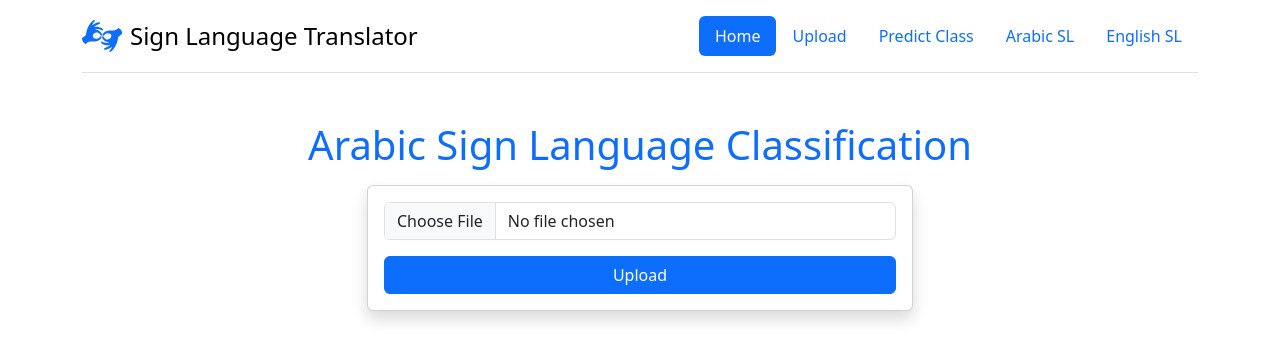
After one commit to g-magdy/sign-language-translator, a Flask app: page /arabic in a window 1280 px wide. The commit adds this page. Shown: the top 361 px of the page. Run offline with Flask 3, Linux system fonts and the light colour scheme; parts of the project's set-up code (start-up, migrations or seed data) failed here and were passed over.

Commit message:
fix: solve naming bug

```diff
--- a/app.py
+++ b/app.py
@@ -8,9 +8,13 @@ import numpy as np
 from tensorflow.keras.models import load_model
 
 vgg19_model = load_model('./models/testvgg_19.h5')
-arsl_model = load_model('./models/arsl_model_2.h5')
-arsl_model = load_model('./models/asl_model_2.h5')
-arabic_onehot_encoder = joblib.load("./models/arabic_onehot_encoder.pkl")
+
+arabic_model = load_model('./models/arabic_model.h5')
+arabic_onehot_encoder = joblib.load("./models/arabic_encoder.pkl")
+
+
+english_model = load_model('./models/english_model.h5')
+english_onehot_encoder = joblib.load("./models/english_encoder.pkl")
 
 def get_label(code):
     labels = {
@@ -115,10 +119,10 @@ def classify_img():
 
             return render_template("classify.html", show_result=True, predicted_class=predicted_class)
 
-@app.route("/arsl", methods=['GET', 'POST'])
-def arsl_classification():
+@app.route("/arabic", methods=['GET', 'POST'])
+def arabic_classification():
     if request.method == "GET":
-        return render_template("arsl_classification.html", show_result=False)
+        return render_template("arabic_classification.html", show_result=False)
     else:
 
         if 'file' not in request.files:
@@ -143,18 +147,72 @@ def arsl_classification():
 
             image_rgb = cv2.cvtColor(edges, cv2.COLOR_GRAY2RGB)
 
+            # let me overwrite the already upoaded image
+            edges_img_path = os.path.join(app.config['UPLOAD_FOLDER'], filename)
+            cv2.imwrite(filename=edges_img_path, img=edges)
+            # end test
+
             image_batch = np.expand_dims(image_rgb, axis=0)
 
-            prediction = arsl_model.predict(image_batch)
+            prediction = arabic_model.predict(image_batch)
             predicted_class_index = np.argmax(prediction, axis=1)  # Get the index of the class with the highest probability
+
 
             predicted_class_one_hot = np.zeros((predicted_class_index.size, arabic_onehot_encoder.categories_[0].size))
             predicted_class_one_hot[np.arange(predicted_class_index.size), predicted_class_index] = 1
-            predicted_class_label = arabic_onehot_encoder.inverse_transform(predicted_class_one_hot)
+            predicted_class_label = arabic_onehot_encoder.inverse_transform(predicted_class_one_hot)[0][0]
 
-            print(arabic_onehot_encoder.categories_)
 
-            return render_template("arsl_classification.html", show_result = True, predicted_class=predicted_class_label)
+            return render_template("arabic_classification.html", show_result = True, predicted_class=predicted_class_label, edges_image=filename)
+
+
+@app.route("/english", methods=['GET', 'POST'])
+def english_classification():
+    if request.method == "GET":
+        return render_template("english_classification.html", show_result=False)
+    else:
+
+        if 'file' not in request.files:
+            return "No file was uploaded"
+
+        file = request.files['file']
+
+        if file.filename == "":
+            return "No file was selected"
+
+        if file and file_is_allowed(file.filename):
+            filename = secure_filename(file.filename)
+            filepath = os.path.join(app.config['UPLOAD_FOLDER'], filename)
+
+            # This should not be done in real servers
+            # but for the sake of simplicity
+            file.save(filepath)
+
+            image = cv2.imread(filepath)
+            resized_img = cv2.resize(image, (224, 224))
+            edges = cv2.Canny(resized_img, threshold1=70, threshold2=70)
+
+            image_rgb = cv2.cvtColor(edges, cv2.COLOR_GRAY2RGB)
+
+            # let me overwrite the already upoaded image
+            edges_img_path = os.path.join(app.config['UPLOAD_FOLDER'], filename)
+            cv2.imwrite(filename=edges_img_path, img=edges)
+            # end test
+
+            image_batch = np.expand_dims(image_rgb, axis=0)
+
+            prediction = english_model.predict(image_batch)
+            predicted_class_index = np.argmax(prediction, axis=1)  # Get the index of the class with the highest probability
+
+
+            predicted_class_one_hot = np.zeros((predicted_class_index.size, english_onehot_encoder.categories_[0].size))
+            predicted_class_one_hot[np.arange(predicted_class_index.size), predicted_class_index] = 1
+            predicted_class_label = english_onehot_encoder.inverse_transform(predicted_class_one_hot)[0][0]
+
+
+            return render_template("english_classification.html", show_result = True, predicted_class=predicted_class_label, edges_image=filename)
+
+
 
 if __name__ == "__main__":
     app.run(debug=True, port=4000)
--- /dev/null
+++ b/templates/arabic_classification.html
@@ -0,0 +1,40 @@
+{% extends "layout.html" %}
+{% block title %}Arabic{% endblock title %}
+{% block content %}
+<div class="container mt-5">
+    <h1 class="text-center text-primary my-3">Arabic Sign Language Classification</h1>
+    <div class="row justify-content-center">
+      <div class="col-md-6">
+        <div class="card shadow">
+          <div class="card-body">
+
+            <form method="POST" action="/arabic" enctype="multipart/form-data">
+              <div class="mb-3">
+                <input type="file" class="form-control" name="file" accept="image/*">
+              </div>
+              <div class="d-grid">
+                <button type="submit" class="btn btn-primary">Upload</button>
+              </div>
+            </form>
+
+            <!-- Display the processed image if it exists -->
+            {% if show_result %}
+            <div class="mt-4 text-center">
+                <h5>Canny Edges of {{edges_image}}</h5>
+                <img src="{{ url_for('uploaded_file', filename=edges_image) }}" class="img-fluid" alt="Edges image">
+            </div>
+
+            <div class="mt-4 text-center">
+                <h5>Prediction Result:</h5>
+                <p>Predicted Class: {{ predicted_class }}</p>
+            </div>
+
+            {% endif %}
+
+          </div>
+        </div>
+      </div>
+    </div>
+</div>
+
+{% endblock content %}
--- a/templates/layout.html
+++ b/templates/layout.html
@@ -19,8 +19,8 @@
             <li class="nav-item"><a href="/" class="nav-link active" aria-current="page">Home</a></li>
             <li class="nav-item"><a href="/upload" class="nav-link">Upload</a></li>
             <li class="nav-item"><a href="/classify" class="nav-link">Predict Class</a></li>
-            <li class="nav-item"><a href="/arsl" class="nav-link">ARSL</a></li>
-            <li class="nav-item"><a href="#" class="nav-link">About</a></li>
+            <li class="nav-item"><a href="/arabic" class="nav-link">Arabic SL</a></li>
+            <li class="nav-item"><a href="/english" class="nav-link">English SL</a></li>
           </ul>
         </header>
     </div>
```
Also changed, not shown: templates/english_classification.html (renamed from templates/arsl_classification.html, +9 -3 lines).
